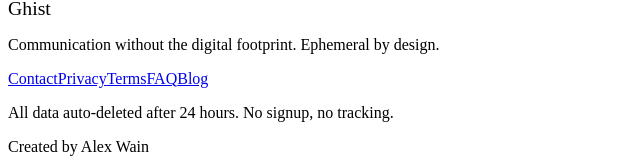
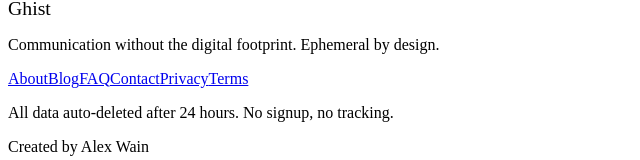
Before and after one commit to ghistmail/ghist2026, a React (Vite) app in the folder client/: page /faq in a window 1280 px wide. Shown: the part 688-848 px from the top of the page, without its empty margins (0-640 px from the left). Built offline with nearby package versions, Linux system fonts and the light colour scheme; a web font is replaced by a local one.

Commit message:
feat: footer nav — all 6 links (About Blog FAQ Contact Privacy Terms) in correct order

```diff
--- a/client/src/components/Footer.tsx
+++ b/client/src/components/Footer.tsx
@@ -20,41 +20,12 @@ export function Footer() {
             className="flex flex-col sm:flex-row items-center sm:items-start gap-4 sm:gap-x-6 sm:gap-y-2"
             aria-label="Footer navigation"
           >
-            <Link
-              href="/contact"
-              className="text-xs text-muted-foreground hover:text-foreground transition-colors min-h-[44px] flex items-center sm:min-h-0"
-              data-testid="footer-link-contact"
-            >
-              Contact
-            </Link>
-            <Link
-              href="/privacy"
-              className="text-xs text-muted-foreground hover:text-foreground transition-colors min-h-[44px] flex items-center sm:min-h-0"
-              data-testid="footer-link-privacy"
-            >
-              Privacy
-            </Link>
-            <Link
-              href="/terms"
-              className="text-xs text-muted-foreground hover:text-foreground transition-colors min-h-[44px] flex items-center sm:min-h-0"
-              data-testid="footer-link-terms"
-            >
-              Terms
-            </Link>
-            <Link
-              href="/faq"
-              className="text-xs text-muted-foreground hover:text-foreground transition-colors min-h-[44px] flex items-center sm:min-h-0"
-              data-testid="footer-link-faq"
-            >
-              FAQ
-            </Link>
-            <Link
-              href="/blog"
-              className="text-xs text-muted-foreground hover:text-foreground transition-colors min-h-[44px] flex items-center sm:min-h-0"
-              data-testid="footer-link-blog"
-            >
-              Blog
-            </Link>
+            <Link href="/about" className="text-xs text-muted-foreground hover:text-foreground transition-colors min-h-[44px] flex items-center sm:min-h-0" data-testid="footer-link-about">About</Link>
+            <Link href="/blog" className="text-xs text-muted-foreground hover:text-foreground transition-colors min-h-[44px] flex items-center sm:min-h-0" data-testid="footer-link-blog">Blog</Link>
+            <Link href="/faq" className="text-xs text-muted-foreground hover:text-foreground transition-colors min-h-[44px] flex items-center sm:min-h-0" data-testid="footer-link-faq">FAQ</Link>
+            <Link href="/contact" className="text-xs text-muted-foreground hover:text-foreground transition-colors min-h-[44px] flex items-center sm:min-h-0" data-testid="footer-link-contact">Contact</Link>
+            <Link href="/privacy" className="text-xs text-muted-foreground hover:text-foreground transition-colors min-h-[44px] flex items-center sm:min-h-0" data-testid="footer-link-privacy">Privacy</Link>
+            <Link href="/terms" className="text-xs text-muted-foreground hover:text-foreground transition-colors min-h-[44px] flex items-center sm:min-h-0" data-testid="footer-link-terms">Terms</Link>
           </nav>
         </div>
 
```
Also changed, not shown: 2 other files (tests, documents, lock files or other folders).
